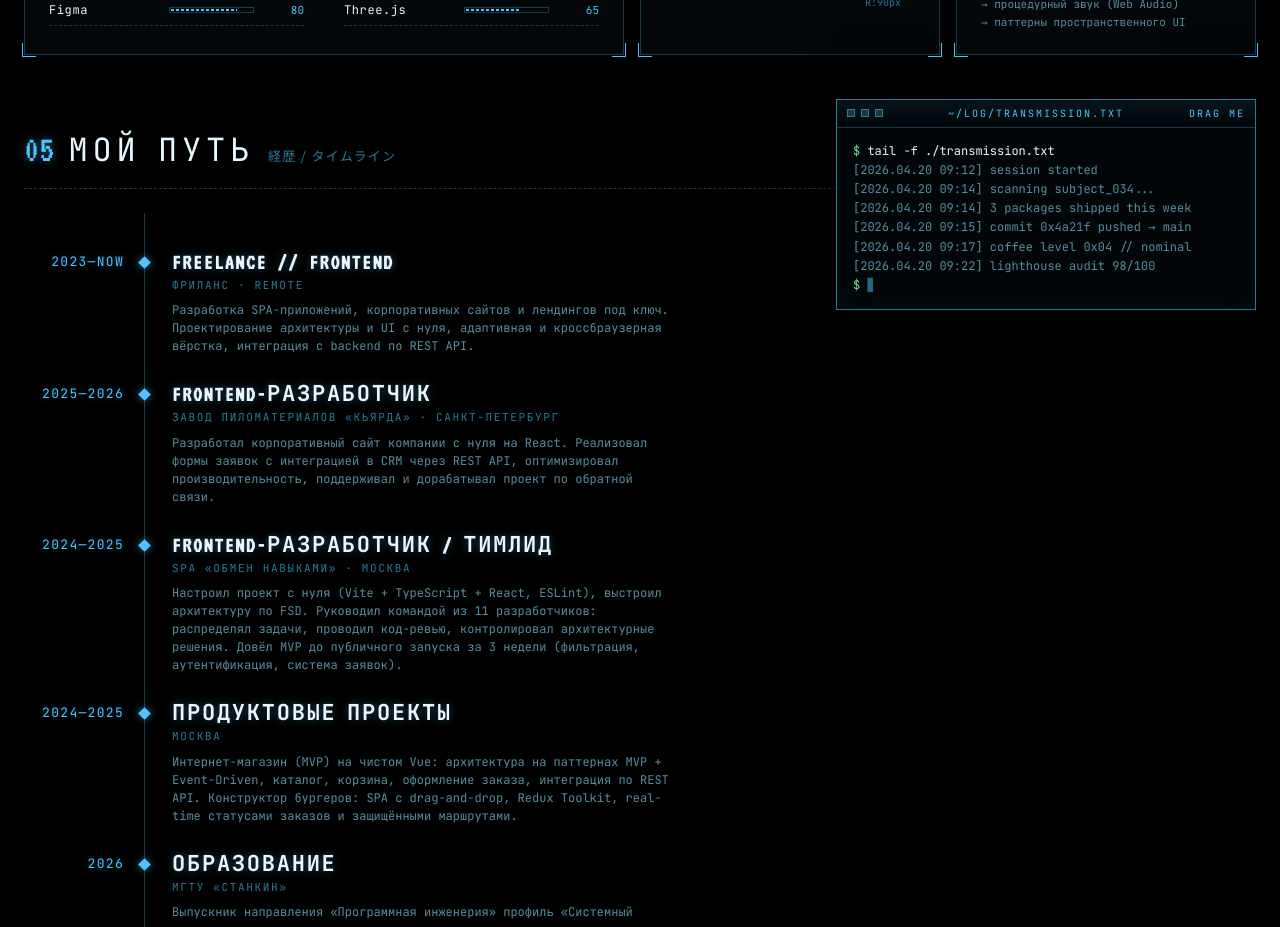
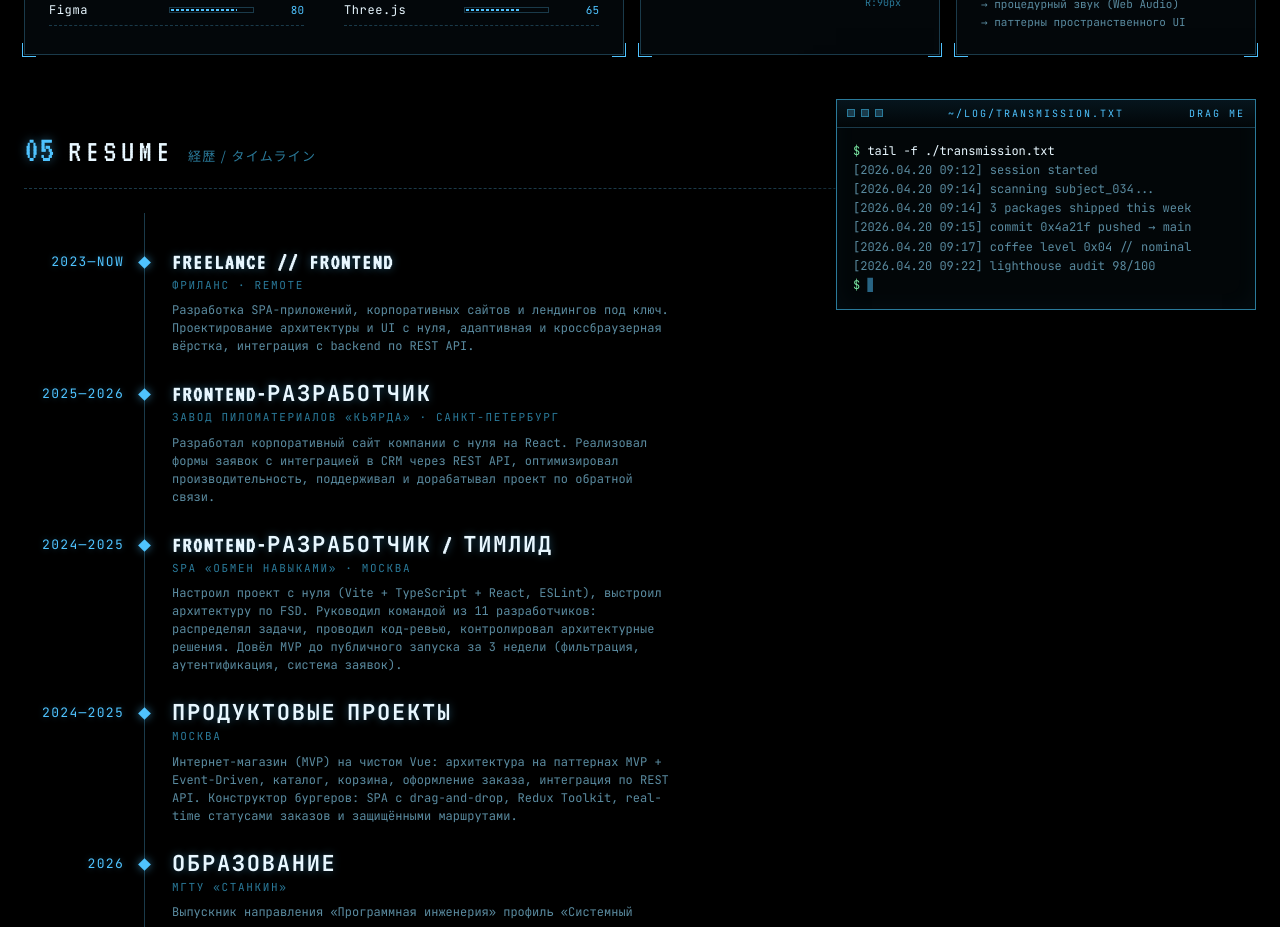
Before and after one commit to Kasstel/portfolio, a React (Vite) app: page / in a window 1280 px wide. Shown: the part 2420-3347 px from the top of the page. Built offline with nearby package versions, Linux system fonts and the light colour scheme.

Commit message:
fix: english

```diff
--- a/src/pages/About.tsx
+++ b/src/pages/About.tsx
@@ -96,7 +96,7 @@ export function About() {
       <section className={styles.section} id="timeline" style={{ position: 'relative' }}>
         <SectionHead
           index="05"
-          title="Мой Путь"
+          title="Resume"
           jp="経歴 / タイムライン"
           rightTop="Первый вход: 2023"
           rightBottom="Крайний: 2026"
```
